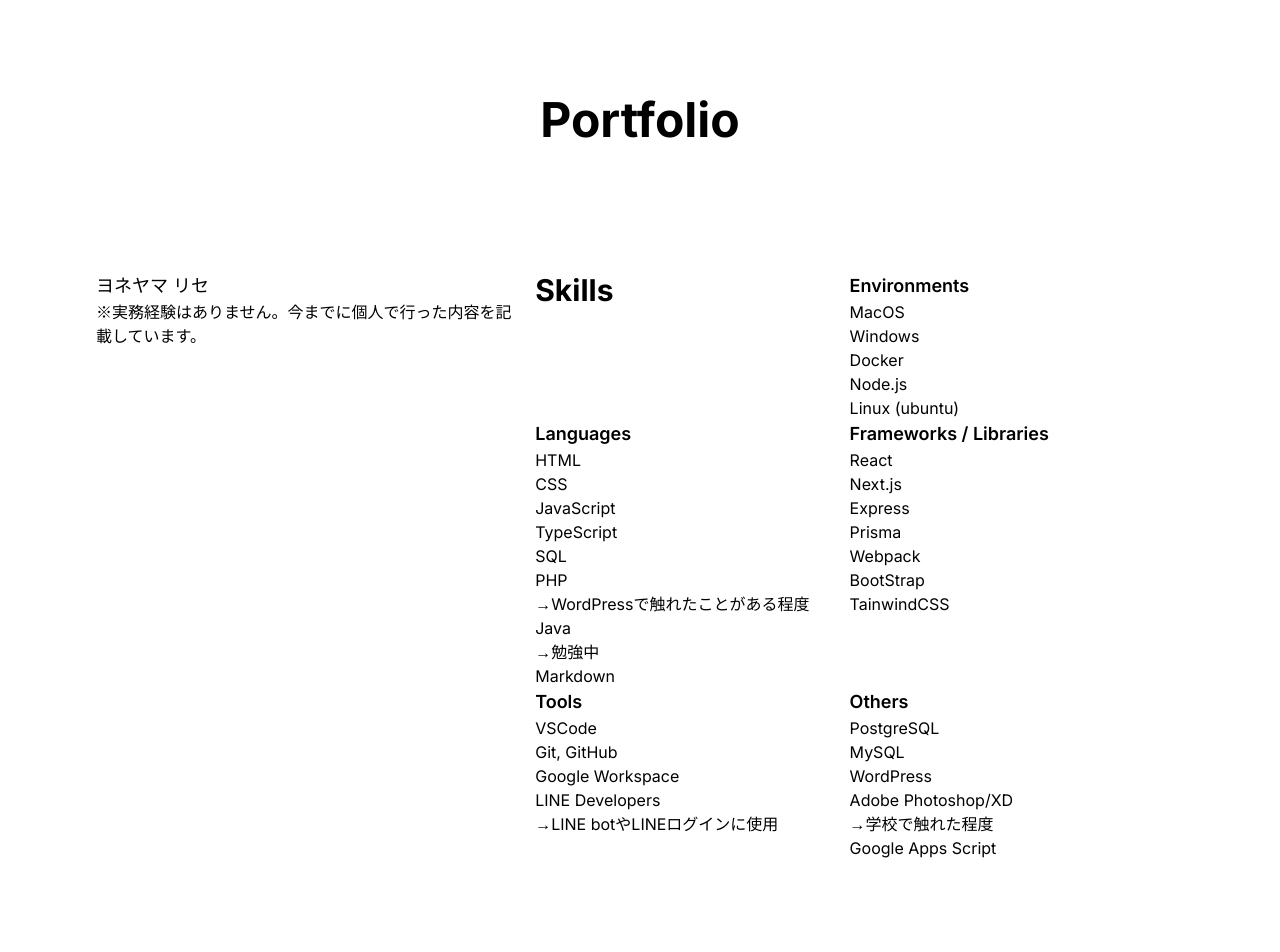
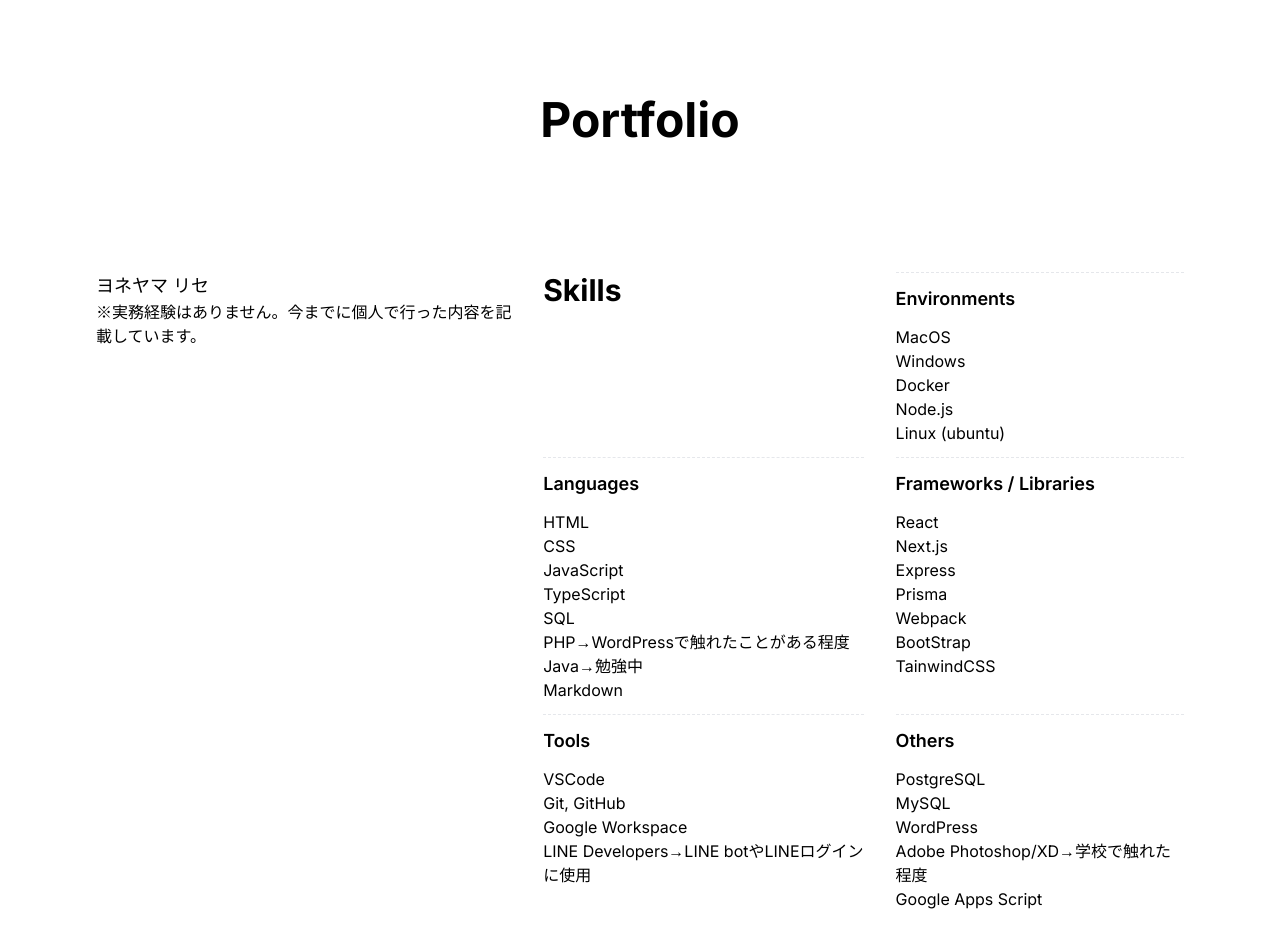
Before and after one commit to koppepam/portfolio, a Next.js app: page / in a window 1280 px wide. Shown: the top 952 px of the page. Built offline with nearby package versions, Linux system fonts and the light colour scheme.

Commit message:
skills 表示整え

```diff
--- a/components/Skills.tsx
+++ b/components/Skills.tsx
@@ -1,9 +1,9 @@
 export default function Skills() {
   return (
     <>
-      <div className="lg:w-3/4 mx-5 text-left grid grid-cols-2">
+      <div className="lg:w-3/4 ml-5 text-left lg:grid lg:grid-cols-2 divide-y divide-dashed">
         <p className="text-3xl font-bold">Skills</p>
-        <div className="">
+        <div className="lg:ml-8 py-3 space-y-3">
           <p className="text-lg font-semibold">Environments</p>
           <ul className="">
             <li>MacOS</li>
@@ -13,7 +13,7 @@
             <li>Linux (ubuntu)</li>
           </ul>
         </div>
-        <div className="">
+        <div className="py-3 space-y-3">
           <p className="text-lg font-semibold">Languages</p>
           <ul>
             <li>HTML</li>
@@ -21,16 +21,14 @@
             <li>JavaScript</li>
             <li>TypeScript</li>
             <li>SQL</li>
-            <li>PHP
-              <p>→WordPressで触れたことがある程度</p>
+            <li>PHP→WordPressで触れたことがある程度
             </li>
-            <li>Java
-              <p>→勉強中</p>
+            <li>Java→勉強中
             </li>
             <li>Markdown</li>
           </ul>
         </div>
-        <div className="">
+        <div className="lg:ml-8 py-3 space-y-3">
           <p className="text-lg font-semibold">Frameworks / Libraries</p>
           <ul>
             <li>React</li>
@@ -42,25 +40,23 @@
             <li>TainwindCSS</li>
           </ul>
         </div>
-        <div className="">
+        <div className="py-3 space-y-3">
           <p className="text-lg font-semibold">Tools</p>
           <ul>
             <li>VSCode</li>
             <li>Git, GitHub</li>
             <li>Google Workspace</li>
-            <li>LINE Developers
-              <p>→LINE botやLINEログインに使用</p>
+            <li>LINE Developers→LINE botやLINEログインに使用
             </li>
           </ul>
         </div>
-        <div className="w-full">
+        <div className="lg:ml-8 py-3 space-y-3">
           <p className="text-lg font-semibold">Others</p>
           <ul>
             <li>PostgreSQL</li>
             <li>MySQL</li>
             <li>WordPress</li>
-            <li>Adobe Photoshop/XD
-              <p>→学校で触れた程度</p>
+            <li>Adobe Photoshop/XD→学校で触れた程度
             </li>
             <li>Google Apps Script</li>
           </ul>
--- a/components/Works.tsx
+++ b/components/Works.tsx
@@ -14,6 +14,7 @@
             <img src="/images/typescript-icon.svg" alt="TypeScript" className="size-10"/>
             <img src="/images/react.svg" alt="React" className="size-10"/>
             <img src="/images/nextjs-icon.svg" alt="Next.js" className="size-10"/>
+            <img src="/images/tailwindcss-icon.svg" alt="Tailwind CSS" className="size-10"/>
             <img src="/images/firebase.svg" alt="Firebase" className="size-10"/>
           </div>
         </Worksframe>
```
